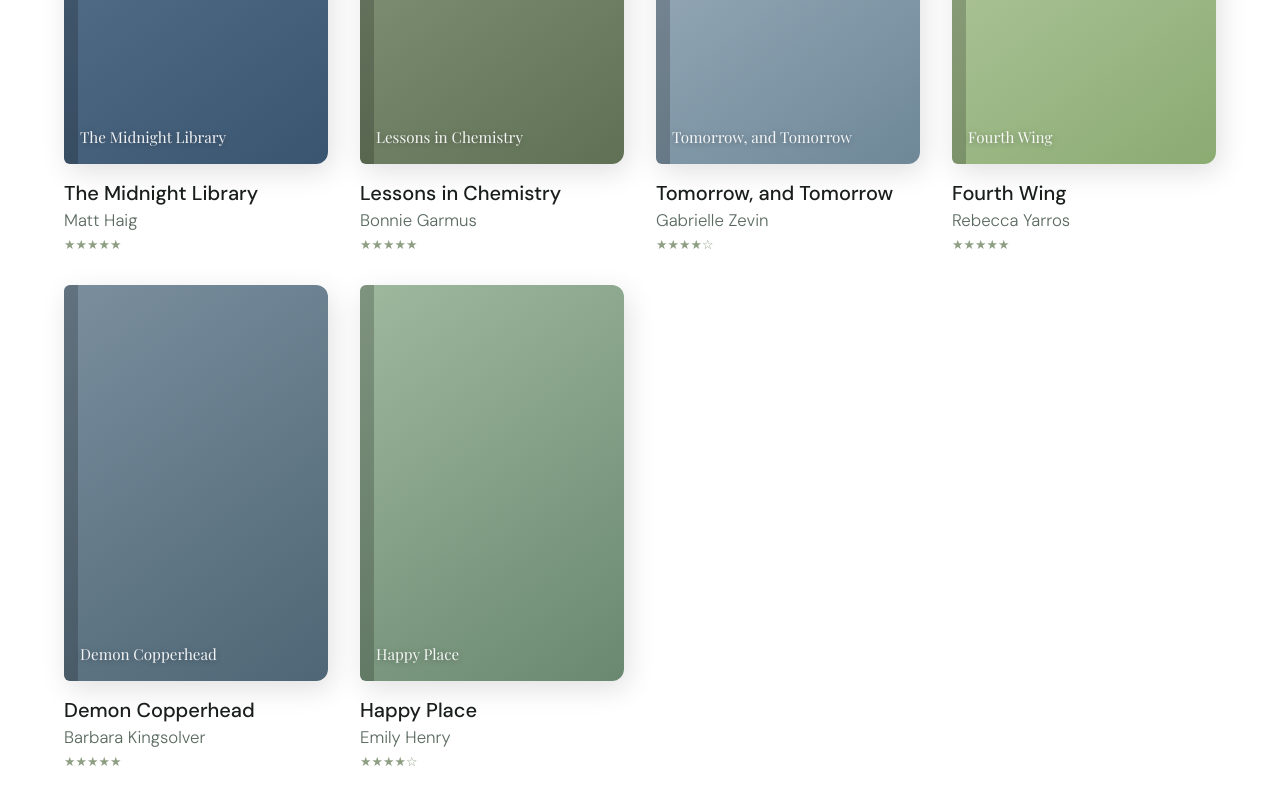
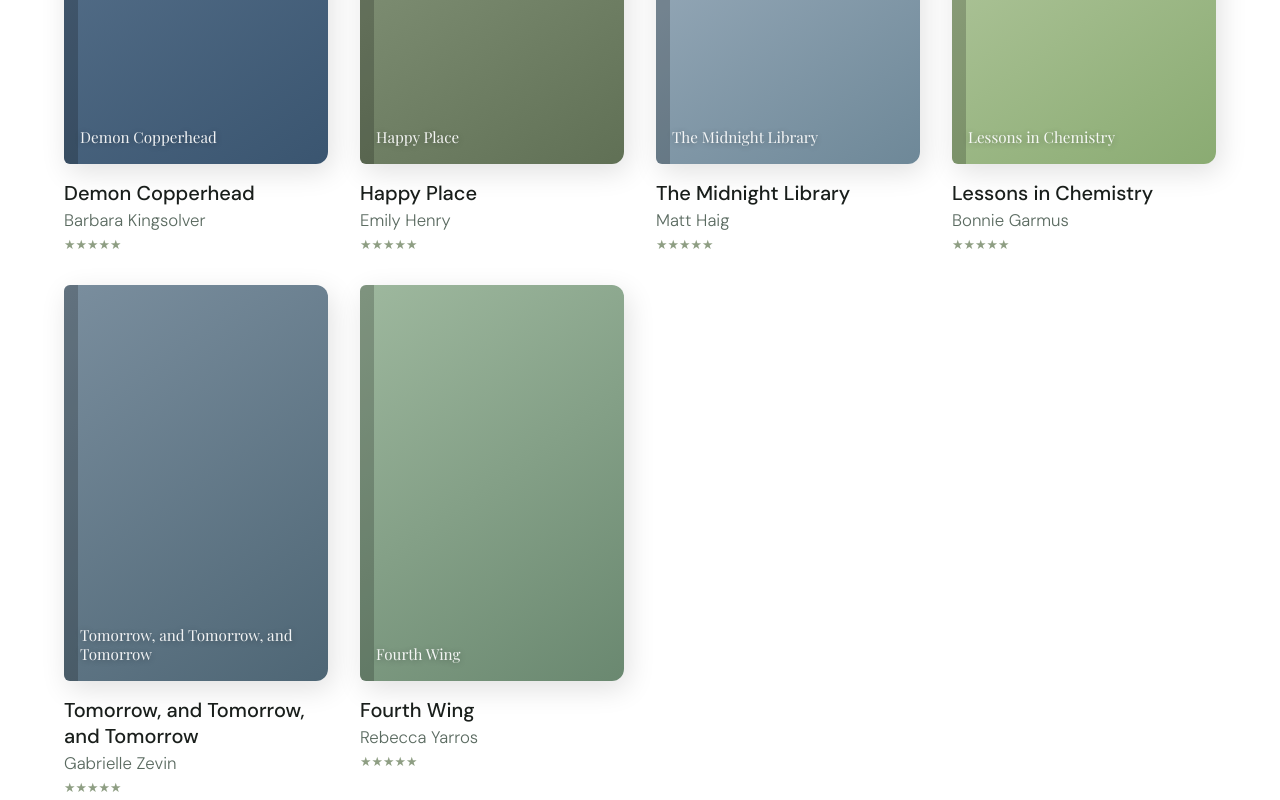
Before and after one commit to xlenny12/ProgectLibrary, a plain HTML site: page frontend/index.html in a window 1280 px wide. Shown: the part 1480-2280 px from the top of the page. Drawn offline with nearby package versions, Linux system fonts and the light colour scheme; a web font is replaced by a local one.

Commit message:
updated book test data

```diff
--- a/frontend/app.js
+++ b/frontend/app.js
@@ -1,65 +1,75 @@
-
 const searchInput = document.getElementById('searchInput');
 const genreSelect = document.getElementById('genreSelect');
 const searchBtn = document.getElementById('searchBtn');
 const booksGrid = document.getElementById('booksGrid');
 
+async function fetchBooks() {
+    const searchQuery = searchInput.value.trim().toLowerCase();
+    const genre = genreSelect.value.toLowerCase();
 
-async function fetchBooks() {
+    try {
 
-    const searchQuery = searchInput.value.trim();
-    const genre = genreSelect.value;
+        const response = await fetch('books.json');
+        let books = await response.json();
 
-    // Формуємо правильний URL
-    // Увага: коли бекенд буде повністю готовий, розкоментуй ці рядки:
-    /*
-    try {
-        const url = `/api/books?search=${searchQuery}&genre=${genre}`;
-        const response = await fetch(url);
-        const books = await response.json();
+
+        if (genre) {
+            books = books.filter(book => book.genre.toLowerCase() === genre);
+        }
+
+
+        if (searchQuery) {
+            books = books.filter(book =>
+                book.title.toLowerCase().includes(searchQuery) ||
+                book.author.toLowerCase().includes(searchQuery)
+            );
+        }
+
+
         renderBooks(books);
+
     } catch (error) {
-        console.error("Помилка зв'язку з бекендом:", error);
+        console.error("Error loading books from books.json:", error);
     }
-    */
-
-    // ПОКИ БЕКЕНД НЕ ПІДКЛЮЧЕНО: імітуємо отримання даних
-    console.log(`Імітація запиту: /api/books?search=${searchQuery}&genre=${genre}`);
-
-    const mockData = [
-        { title: "The Midnight Library", author: "Matt Haig", coverClass: "bc1", stars: "★★★★★" },
-        { title: `Книга про ${searchQuery || 'щось'}`, author: "Unknown", coverClass: "bc2", stars: "★★★★☆" }
-    ];
-    renderBooks(mockData);
 }
 
 function renderBooks(booksArray) {
-    // Спочатку повністю очищаємо сітку від старих книг
+
     booksGrid.innerHTML = '';
 
-    // Якщо книг немає, показуємо повідомлення
+
     if (booksArray.length === 0) {
-        booksGrid.innerHTML = '<p>На жаль, за вашим запитом нічого не знайдено.</p>';
+        booksGrid.innerHTML = '<p style="grid-column: 1/-1; text-align: center; font-size: 1.2rem;">Unfortunately, nothing was found for your query.</p>';
         return;
     }
 
-    // Проходимось по масиву книг і для кожної генеруємо HTML-картку
+
     booksArray.forEach(book => {
         const bookHTML = `
             <div class="book-card">
-                <div class="book-cover ${book.coverClass}">
+                <div class="book-cover ${book.cover_color}">
                     <span class="book-cover-title">${book.title}</span>
                 </div>
                 <div class="book-title">${book.title}</div>
                 <div class="book-author">${book.author}</div>
-                <div class="book-stars">${book.stars}</div>
+                <div class="book-stars">★★★★★</div>
             </div>
         `;
-        // Вставляємо згенерований код в наш контейнер
+
         booksGrid.insertAdjacentHTML('beforeend', bookHTML);
     });
 }
 
-// 4. Вказуємо, коли саме потрібно запускати пошук
+
 searchBtn.addEventListener('click', fetchBooks);
-genreSelect.addEventListener('change', fetchBooks); // Оновлюємо щоразу, коли змінюється жанр
+genreSelect.addEventListener('change', fetchBooks);
+
+
+searchInput.addEventListener('keypress', (event) => {
+    if (event.key === 'Enter') {
+        fetchBooks();
+    }
+});
+
+
+window.addEventListener('DOMContentLoaded', fetchBooks);
--- a/frontend/books.json
+++ b/frontend/books.json
@@ -0,0 +1,56 @@
+[
+  {
+    "id": 1,
+    "title": "Demon Copperhead",
+    "author": "Barbara Kingsolver",
+    "genre": "literary",
+    "year": 2022,
+    "status": "available",
+    "cover_color": "bc1"
+  },
+  {
+    "id": 2,
+    "title": "Happy Place",
+    "author": "Emily Henry",
+    "genre": "romance",
+    "year": 2023,
+    "status": "borrowed",
+    "cover_color": "bc2"
+  },
+  {
+    "id": 3,
+    "title": "The Midnight Library",
+    "author": "Matt Haig",
+    "genre": "fantasy",
+    "year": 2020,
+    "status": "available",
+    "cover_color": "bc3"
+  },
+  {
+    "id": 4,
+    "title": "Lessons in Chemistry",
+    "author": "Bonnie Garmus",
+    "genre": "history",
+    "year": 2022,
+    "status": "available",
+    "cover_color": "bc4"
+  },
+  {
+    "id": 5,
+    "title": "Tomorrow, and Tomorrow, and Tomorrow",
+    "author": "Gabrielle Zevin",
+    "genre": "literary",
+    "year": 2022,
+    "status": "borrowed",
+    "cover_color": "bc5"
+  },
+  {
+    "id": 6,
+    "title": "Fourth Wing",
+    "author": "Rebecca Yarros",
+    "genre": "fantasy",
+    "year": 2023,
+    "status": "available",
+    "cover_color": "bc6"
+  }
+]
--- a/frontend/index.html
+++ b/frontend/index.html
@@ -65,16 +65,11 @@
     <div><div class="stat-num">4.9 ★</div><div class="stat-label">Average rating</div></div>
   </div>
 
-  <section class="books-section" id="books">
+ <section class="books-section" id="books">
     <div class="section-label">Featured picks</div>
     <div class="section-title">Books you'll love</div>
     <div class="books-grid" id="booksGrid">
-      <div class="book-card"><div class="book-cover bc1"><span class="book-cover-title">The Midnight Library</span></div><div class="book-title">The Midnight Library</div><div class="book-author">Matt Haig</div><div class="book-stars">★★★★★</div></div>
-      <div class="book-card"><div class="book-cover bc2"><span class="book-cover-title">Lessons in Chemistry</span></div><div class="book-title">Lessons in Chemistry</div><div class="book-author">Bonnie Garmus</div><div class="book-stars">★★★★★</div></div>
-      <div class="book-card"><div class="book-cover bc3"><span class="book-cover-title">Tomorrow, and Tomorrow</span></div><div class="book-title">Tomorrow, and Tomorrow</div><div class="book-author">Gabrielle Zevin</div><div class="book-stars">★★★★☆</div></div>
-      <div class="book-card"><div class="book-cover bc4"><span class="book-cover-title">Fourth Wing</span></div><div class="book-title">Fourth Wing</div><div class="book-author">Rebecca Yarros</div><div class="book-stars">★★★★★</div></div>
-      <div class="book-card"><div class="book-cover bc5"><span class="book-cover-title">Demon Copperhead</span></div><div class="book-title">Demon Copperhead</div><div class="book-author">Barbara Kingsolver</div><div class="book-stars">★★★★★</div></div>
-      <div class="book-card"><div class="book-cover bc6"><span class="book-cover-title">Happy Place</span></div><div class="book-title">Happy Place</div><div class="book-author">Emily Henry</div><div class="book-stars">★★★★☆</div></div>
+
     </div>
   </section>
 
```
